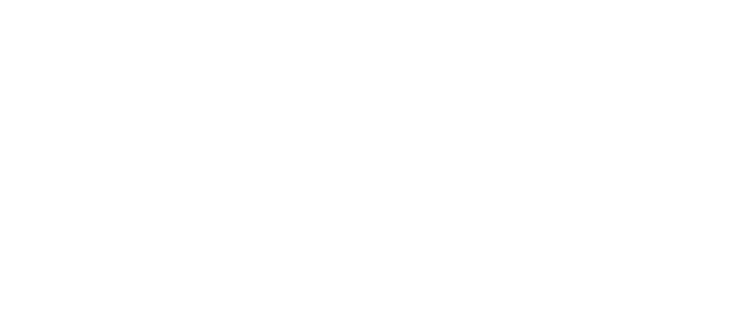
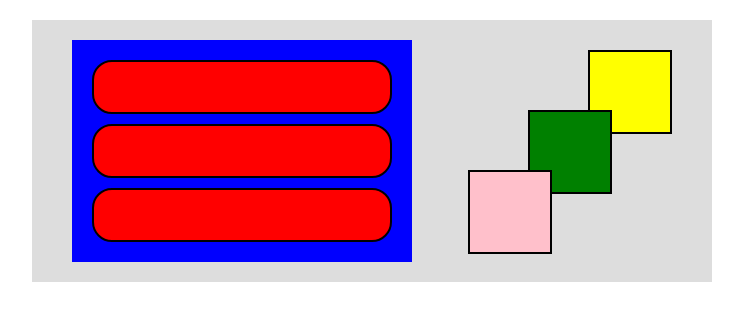
Before and after one commit to TheSamMeis/wdi_june, a plain HTML site: page index.html in a window 1280 px wide. Shown: the whole page, without its empty margins (268-1011 px from the left). Drawn offline with Linux system fonts and the light colour scheme.

Commit message:
Adding the solution to the positioning challenge

```diff
--- a/css/style.css
+++ b/css/style.css
@@ -0,0 +1,53 @@
+.root {
+	width:600px;
+	background:#ddd;
+	padding:20px 40px;
+	position:relative;
+	margin:20px auto;
+}
+
+.root:after {
+	content:".";
+	display:block;
+	visibility:hidden;
+	clear:both;
+	height:0;
+}
+
+.left {
+	width:300px;
+	padding:10px 20px;
+	background:blue;
+}
+
+.left .l1, .l2, .l3, .r1, .r2, .r3 {
+	border:2px solid #000;
+	margin:10px 0;
+}
+
+.l1, .l2, .l3 {
+	height:50px;
+	background:red;
+	border-radius:20px;
+}
+
+.r1, .r2, .r3 {
+	position:absolute;
+	height:80px;
+	width:80px;
+}
+.r1 {
+	top:20px;
+	right:40px;
+	background:yellow;
+}
+.r2 {
+	top:80px;
+	right:100px;
+	background:green;
+}
+.r3 {
+	top:140px;
+	right:160px;
+	background:pink;
+}
--- a/index.html
+++ b/index.html
@@ -8,6 +8,15 @@
 		<script type="text/javascript" src="js/main.js"></script>
 	</head>
 	<body>
-		<!-- HTML GOES HERE -->
+		<div class="root">
+			<div class="left">
+				<div class="l1"></div>
+				<div class="l2"></div>
+				<div class="l3"></div>
+			</div>
+			<div class="r1"></div>
+			<div class="r2"></div>
+			<div class="r3"></div>
+		</div>
 	</body>
 </html>
```
